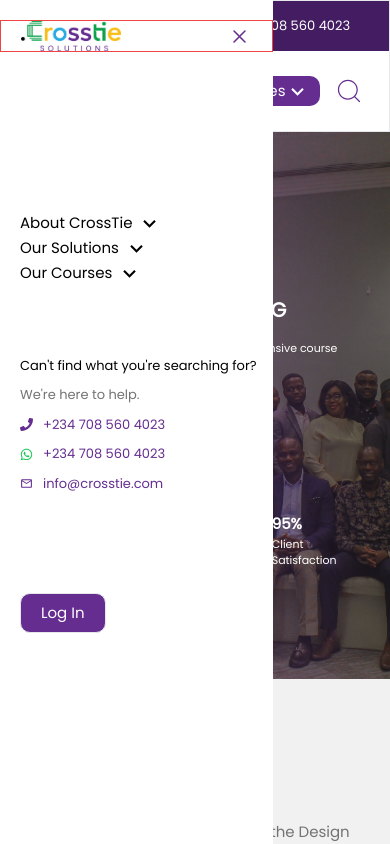
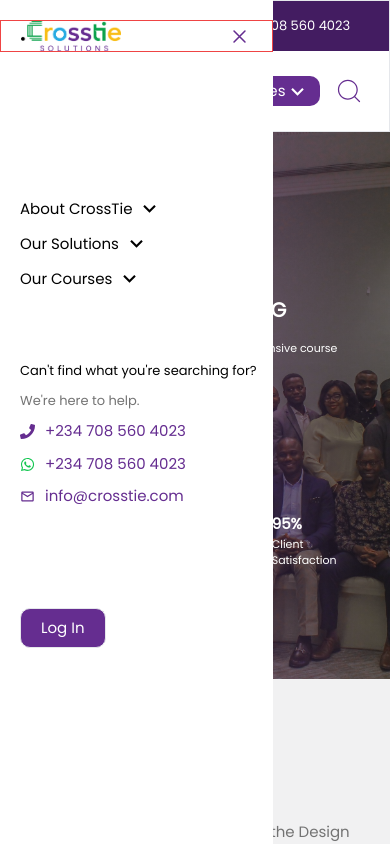
Before and after one commit to Crosstie-Solutions/website-frontend, a React (Vite) app: page / in a window 390 px wide. Both pictures are taken after a click on the icon 34 px from the left and 91 px from the top of the page. Shown: the top 844 px of the page. Built offline with nearby package versions, Linux system fonts and the light colour scheme; no server answers.

Commit message:
working on about page

```diff
--- a/src/components/Header/Header.jsx
+++ b/src/components/Header/Header.jsx
@@ -104,7 +104,7 @@
         </div>
 
 
-        <div>
+        <div className="flex flex-col h-auto gap-1 w-100">
           <li className="flex items-center h-auto list-none cursor-pointer hover:text-crossLightPurple"
         onClick={toggleAboutDD}
         ref={dropdownRef}
@@ -151,18 +151,18 @@
 
           <div className='flex flex-col items-start h-auto gap-1 text-crossLightPurple w-100 text-13px'>
 
-                <a href={`tel:08138957283`} className="flex items-center justify-center gap-1 small:gap-1"><FaPhone /> +234 708 560 4023</a>
+                <a href={`tel:08138957283`} className="flex items-center justify-center gap-1 small:gap-1 text-15px"><FaPhone /> +234 708 560 4023</a>
 
 
                 <a
                 href="https://wa.me/2348138957283"
-                className='flex items-center justify-center gap-1 small:gap-1'
+                className='flex items-center justify-center gap-1 small:gap-1 text-15px'
                 ><FaWhatsapp className='text-whatsAppGreen'/> +234 708 560 4023</a>
 
 
                 <a
                 href="mailto:info@crosstie.com"
-                className='flex items-center justify-center gap-1'><MdOutlineMail /> info@crosstie.com</a>
+                className='flex items-center justify-center gap-1 text-15px'><MdOutlineMail /> info@crosstie.com</a>
               </div>
         </div>
 
```
